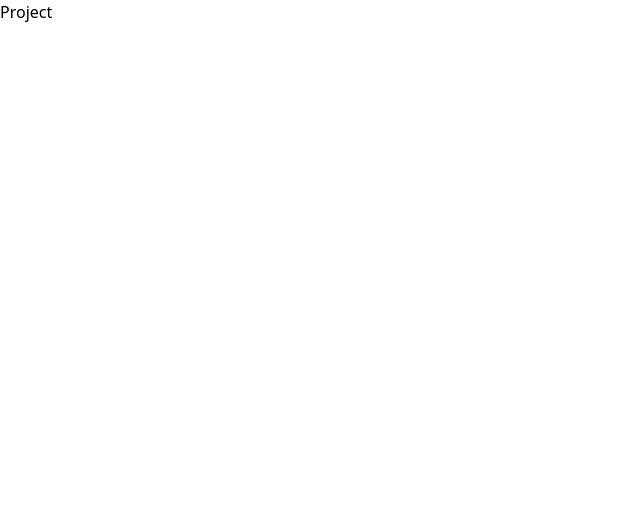
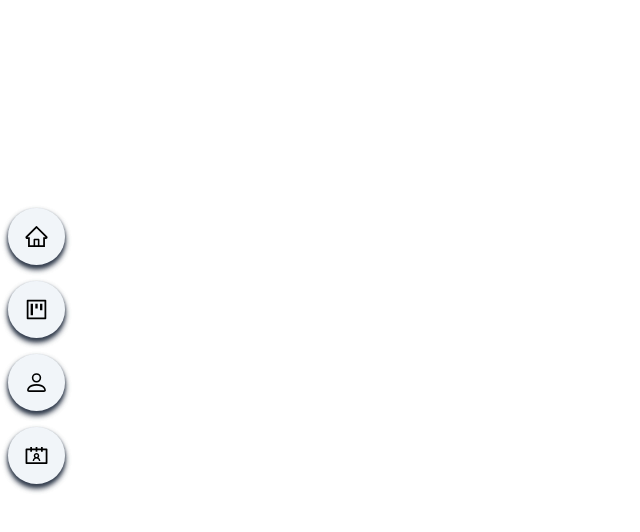
Before and after one commit to KabinaThapa/portfolio, a React (Vite) app: page /Projects in a window 1280 px wide. Shown: the top 532 px of the page, without its empty margins (0-640 px from the left). Built offline with nearby package versions, Linux system fonts and the light colour scheme.

Commit message:
chore: add side navbar to each pages

```diff
--- a/src/components/Contact.jsx
+++ b/src/components/Contact.jsx
@@ -1,8 +1,10 @@
 import React from 'react'
+import Sidenav from './sidenav'
 
 const Contact = () => {
   return (
     <div id="Contact " className=' m-auto pl-4 pr-4 bg-slate-400 max-w-[1080px] md:pl-16 md:pr-16'>
+      <Sidenav/>
       <h1 className='text-center text-[3rem] font-semibold mb-8'>Contact Me</h1>
       <form action='https://formspree.io/f/mrgvnoqb' method='POST' encType='multiple/form-data'>
         <div className='w-full grid md:grid-cols-2 gap-4 lg:gap-12'>
--- a/src/components/Project.jsx
+++ b/src/components/Project.jsx
@@ -1,8 +1,11 @@
 import React from 'react'
+import Sidenav from './sidenav'
 
 const Project = () => {
   return (
-    <div id="Projects">Project</div>
+    <div id="Projects">
+      <Sidenav/>
+    </div>
   )
 }
 
--- a/src/components/Sidenav.jsx
+++ b/src/components/Sidenav.jsx
@@ -1,7 +1,7 @@
 import React, {useState} from 'react'
 import {AiOutlineHome, AiOutlineMenu, AiOutlineProject, AiOutlineContacts} from 'react-icons/ai'
 import {BsPerson} from 'react-icons/bs'
-import { Link } from 'react-router-dom'
+import { Link, Outlet } from 'react-router-dom'
 
 //Sidenav arrow function handles nav, initially setNav is not rendered. setNav is called when the
 //Aioutlinemenu is clicked.
@@ -44,7 +44,7 @@ const Sidenav = () => {
         }
         <div className='md:block hidden bg-slate-400'>
           <div className='flex flex-col fixed top-1/4'>
-            <Link to="/Home" className='relative group border-1 flex justify-center  items-center rounded-full lg:p-4 md:p-2 m-2 bg-slate-100 shadow-md shadow-gray-700 cursor-pointer hover:scale-110 ease-in duration-200'>
+            <Link to="/" className='relative group border-1 flex justify-center  items-center rounded-full lg:p-4 md:p-2 m-2 bg-slate-100 shadow-md shadow-gray-700 cursor-pointer hover:scale-110 ease-in duration-200'>
             <AiOutlineHome size={25 } />
             <span className="absolute bg-slate-100 left-16 rounded-md  opacity-0  p-2 transition-opacity duration-200 group-hover:opacity-100 pointer-events-none">
         Home
@@ -65,6 +65,7 @@ const Sidenav = () => {
 
           </div>
         </div>
+        <Outlet/>
     </div>
   )
 }
```
Also changed, not shown: src/main.jsx (+7 -6 lines).
